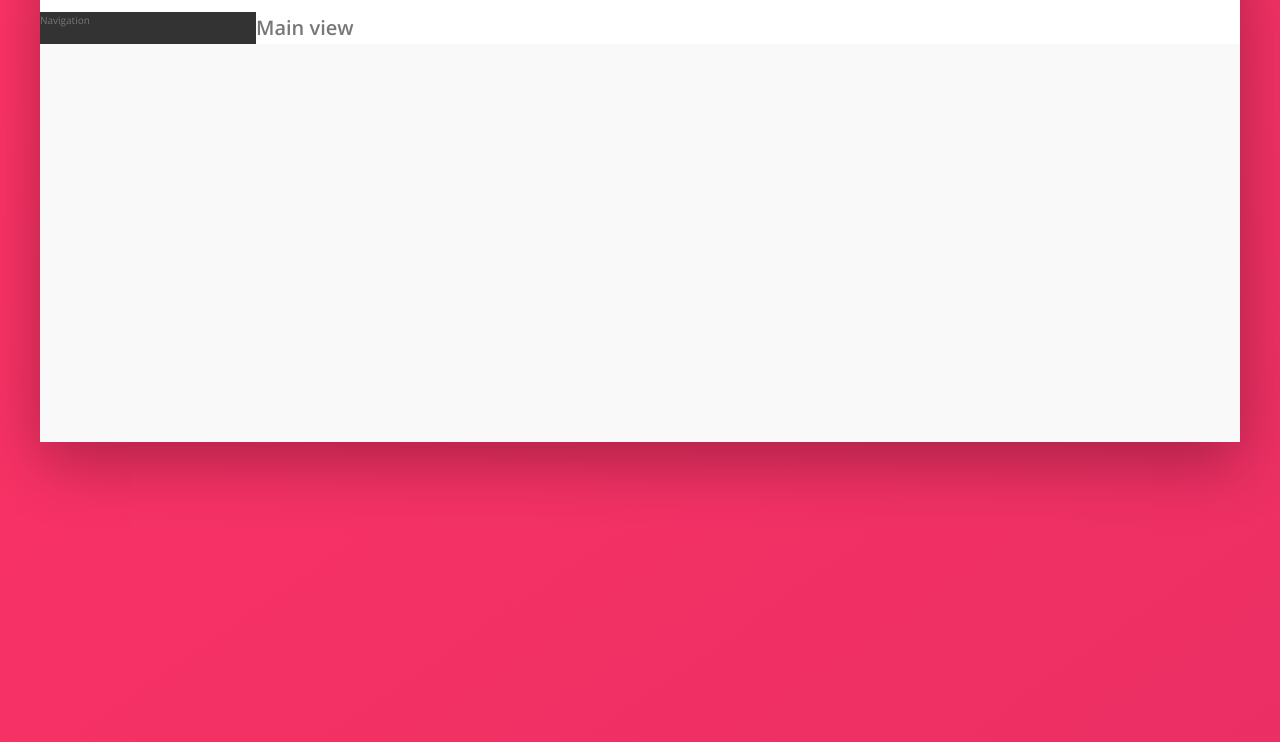
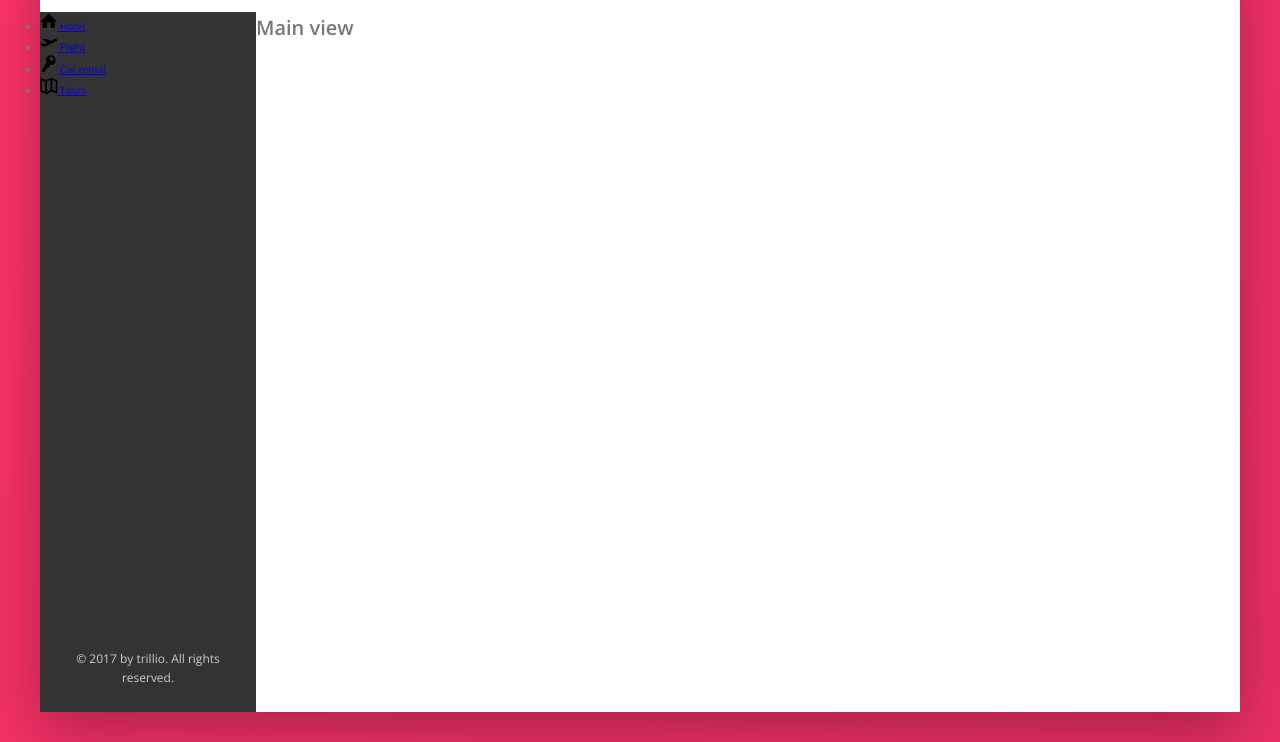
Before and after one commit to EmirWorld/Wildy, a website: page index.html in a window 1280 px wide. Shown: the part 138-880 px from the top of the page. Drawn offline with nearby package versions, Linux system fonts and the light colour scheme.

Commit message:
started formating sidebar navigation

```diff
--- a/index.html
+++ b/index.html
@@ -49,8 +49,53 @@
 
   <div class="content">
     <nav class="sidebar">
-      Navigation
+      <ul class="side-nav">
+        <li class="side-nav__item">
+          <a href="#" class="side-nav__link">
+            <svg class="side-nav__icon">
+              <use xlink:href="img/sprite.svg#icon-home"></use>
+            </svg>
+            <span>Hotel</span>
+          </a>
+        </li>
+
+        <li class="side-nav__item">
+          <a href="#" class="side-nav__link">
+            <svg class="side-nav__icon">
+              <use xlink:href="img/sprite.svg#icon-aircraft-take-off"></use>
+            </svg>
+            <span>Flight</span>
+          </a>
+        </li>
+
+        <li class="side-nav__item">
+          <a href="#" class="side-nav__link">
+            <svg class="side-nav__icon">
+              <use xlink:href="img/sprite.svg#icon-key"></use>
+            </svg>
+            <span>Car rental</span>
+          </a>
+        </li>
+
+        <li class="side-nav__item">
+          <a href="#" class="side-nav__link">
+            <svg class="side-nav__icon">
+              <use xlink:href="img/sprite.svg#icon-map"></use>
+            </svg>
+            <span>Tours</span>
+          </a>
+        </li>
+      </ul>
+
+      <div class="legal">
+        &copy; 2017 by trillio. All rights reserved.
+      </div>
     </nav>
+
+
+
+
+
     <main class="main-view">
       <h1>Main view</h1>
     </main>
--- a/package.json
+++ b/package.json
@@ -8,7 +8,7 @@
     "devserver": "live-server",
     "start": "npm-run-all --parallel devserver watch:sass",
     "compile:sass": "node-sass sass/main.scss css/style.comp.css",
-    "prefix:css": "postcss --use autoprefixer -b 'last 10 versions' css/style.concat.css -o css/style.prefix.css",
+    "prefix:css": "postcss --use autoprefixer -b 'last 10 versions' cszs/style.concat.css -o css/style.prefix.css",
     "compress:css": "node-sass css/style.prefix.css css/style.css --output-style compressed",
     "build:css": "npm-run-all compile:sass prefix:css compress:css"
   },
--- a/sass/layout/_sidebar.scss
+++ b/sass/layout/_sidebar.scss
@@ -2,4 +2,31 @@
   background-color: $color-grey-dark-1;
 
   flex: 0 0 18%;
+  display: flex;
+  flex-direction: column;
+  justify-content: space-between;
 }
+
+.side-nav{
+
+  &__item {
+
+  }
+
+  &__link {
+
+  }
+
+  &__icon {
+    width: 1.75rem;
+    height: 1.75rem;
+  }
+
+}
+
+.legal{
+  font-size: 1.2rem;
+  text-align: center;
+  color: $color-grey-light-4;
+  padding: 2.5rem;
+}
--- a/sass/pages/_home.scss
+++ b/sass/pages/_home.scss
@@ -12,7 +12,9 @@
   display: flex;
 }
 
+
 .main-view {
   background-color: $color-white;
+  height: 70rem;
   flex: 1;
 }
```
Also changed, not shown: css/style.css.
